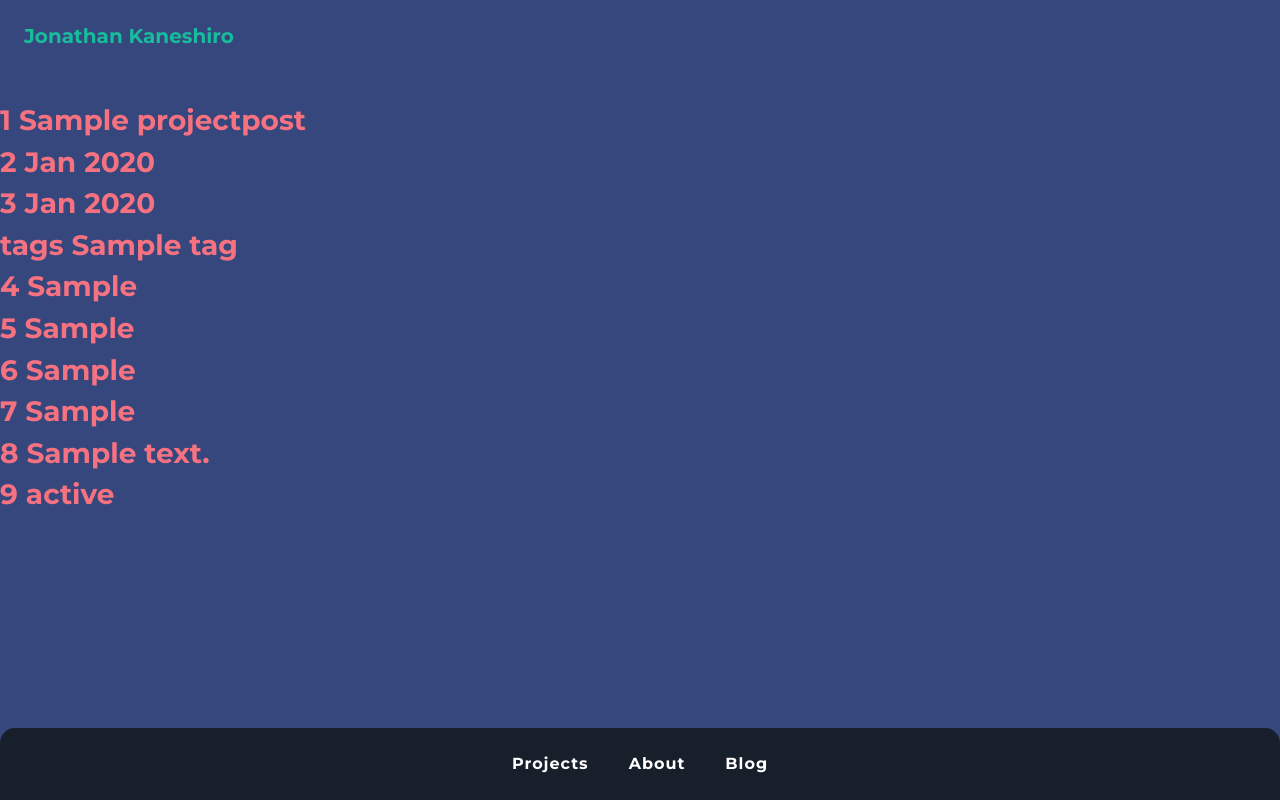
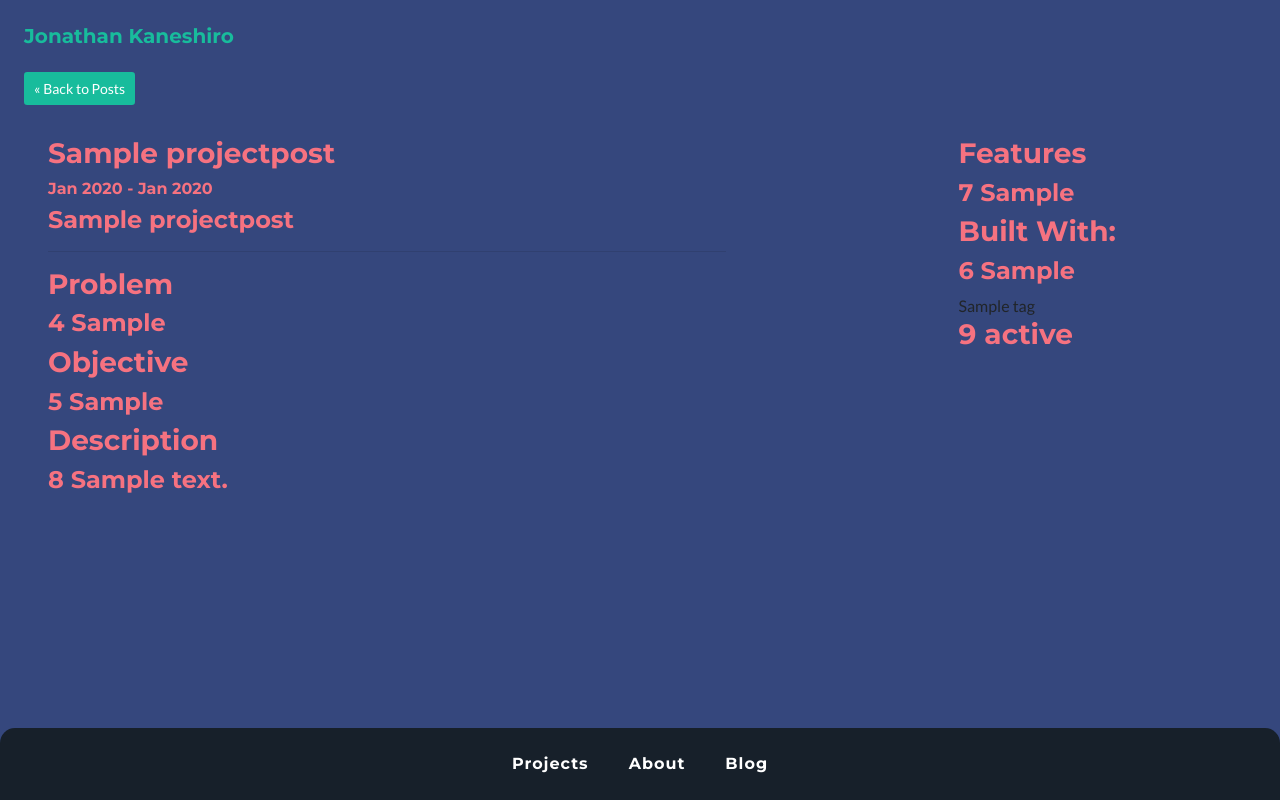
Before and after one commit to jkane002/jkane002_v2, a Django app: a page that uses base/templates/base/projectpost.html in a window 1280 px wide. Run offline with Django 3.2, Linux system fonts and the light colour scheme; tables that the repository leaves empty hold one stand-in row (values such as "Sample post"); some libraries are stand-ins or nearby versions.

Commit message:
Structured Project Post Page

```diff
--- a/base/models.py
+++ b/base/models.py
@@ -21,6 +21,9 @@ class ProjectStatus(models.Model):
 # Create your models here.
 class ProjectPost(models.Model):
     '''Fields for a single portfolio post'''
+
+    # Decided not to include file uploads, would rather have them as static files
+
     # Facade
     title = models.CharField(max_length=200)
     sub_heading = models.CharField(max_length=200, null=True, blank=True) # can have none
--- a/base/templates/base/projectpost.html
+++ b/base/templates/base/projectpost.html
@@ -1,7 +1,7 @@
 {% extends 'base/index.html' %}
 {% load static %}
 {% block content %}
-
+<!--  Decided not to include file uploads, would rather have them as static files -->
 <!-- Title
     Starting Date
     Ending Date
@@ -12,25 +12,42 @@
     Description
     Project Status
     Author -->
-<section>
-    <h3> 1 {{ post.title }}</h3>
-    <h3> 2 {{post.start_date | date:"M Y" }}</h3>
-    <h3> 3 {{post.end_date | date:"M Y" }}</h3>
+<a class="btn btn-sm btn-primary ml-4" href="{% url 'projects-page' %}">&laquo Back to Posts</a>
+<section class="mx-5">
 
-    {% for tag in post.tags.all %}
-    <h3> tags {{ tag }}</h3>
-    {%  endfor %}
+    <div class="row">
+        <div class="col-lg-7 mr-auto">
+            <h3>{{ post.title }}</h3>
+            {%  if post.end_date is None %}
+            <h6>{{post.start_date | date:"M Y" }} - Present</h6>
+            {% else %}
+            <h6>{{post.start_date | date:"M Y" }} - {{post.end_date | date:"M Y" }}</h6>
+            {%  endif %}
+            <h4>{{post.sub_heading}}</h4>
+            <hr>
+            <h3 class="mt-3">Problem</h3>
+            <h4> 4 {{post.problem}}</h4>
+            <h3>Objective</h3>
+            <h4> 5 {{post.objective}}</h4>
+            <h3>Description </h3>
+            <h4> 8 {{post.description}}</h4>
+        </div>
 
-    <h3> 4 {{post.problem}}</h3>
-    <h3> 5 {{post.objective}}</h3>
-    <h3> 6 {{post.builtwith}}</h3>
-    <h3> 7 {{post.features}}</h3>
-    <h3> 8 {{post.description}}</h3>
+        <div class="col-lg-3 ml-auto">
+            <h3>Features</h3>
+            <h4> 7 {{post.features}}</h4>
+            <h3>Built With:</h3>
+            <h4> 6 {{post.builtwith}}</h4>
+            {% for tag in post.tags.all %}
+            <span> {{ tag }}</span>
+            {%  endfor %}
+            <!-- May need to change the many-to-many relationship -->
+            {% for status in post.project_status.all %}
+            <h3> 9 {{status}}</h3>
+            {%  endfor %}
 
-    <!-- May need to change the many-to-many relationship -->
-    {% for status in post.project_status.all %}
-    <h3> 9 {{status}}</h3>
-    {%  endfor %}
+        </div>
+    </div>
 </section>
 
 {% endblock content %}
```
